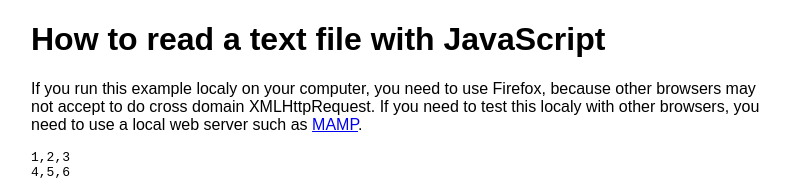
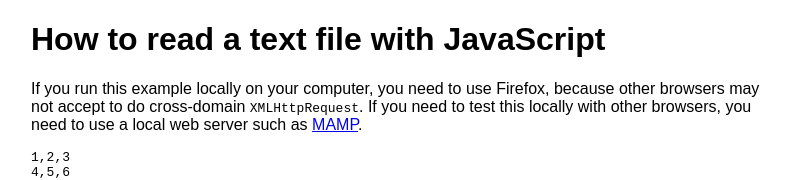
Before and after one commit to NicHub/js-XMLHttpRequest-examples, a plain HTML site: page ex1/index.html in a window 1280 px wide. Shown: the top 180 px of the page, without its empty margins (234-1024 px from the left). Drawn offline with Linux system fonts and the light colour scheme.

Commit message:
modif fichier texte

```diff
--- a/ex1/index.html
+++ b/ex1/index.html
@@ -8,7 +8,7 @@
 </head>
 <body>
   <h1>How to read a text file with JavaScript</h1>
-  <p>If you run this example localy on your computer, you need to use Firefox, because other browsers may not accept to do cross domain XMLHttpRequest. If you need to test this localy with other browsers, you need to use a local web server such as <a href="https://www.mamp.info/en/">MAMP</a>.</p>
+  <p>If you run this example locally on your computer, you need to use Firefox, because other browsers may not accept to do cross-domain <code>XMLHttpRequest</code>. If you need to test this locally with other browsers, you need to use a local web server such as <a href="https://www.mamp.info/en/">MAMP</a>.</p>
   <p id="dataPlainText"></p>
   <script src="demoGetTextFileAsynchronously.js"></script>
 </body>
```
